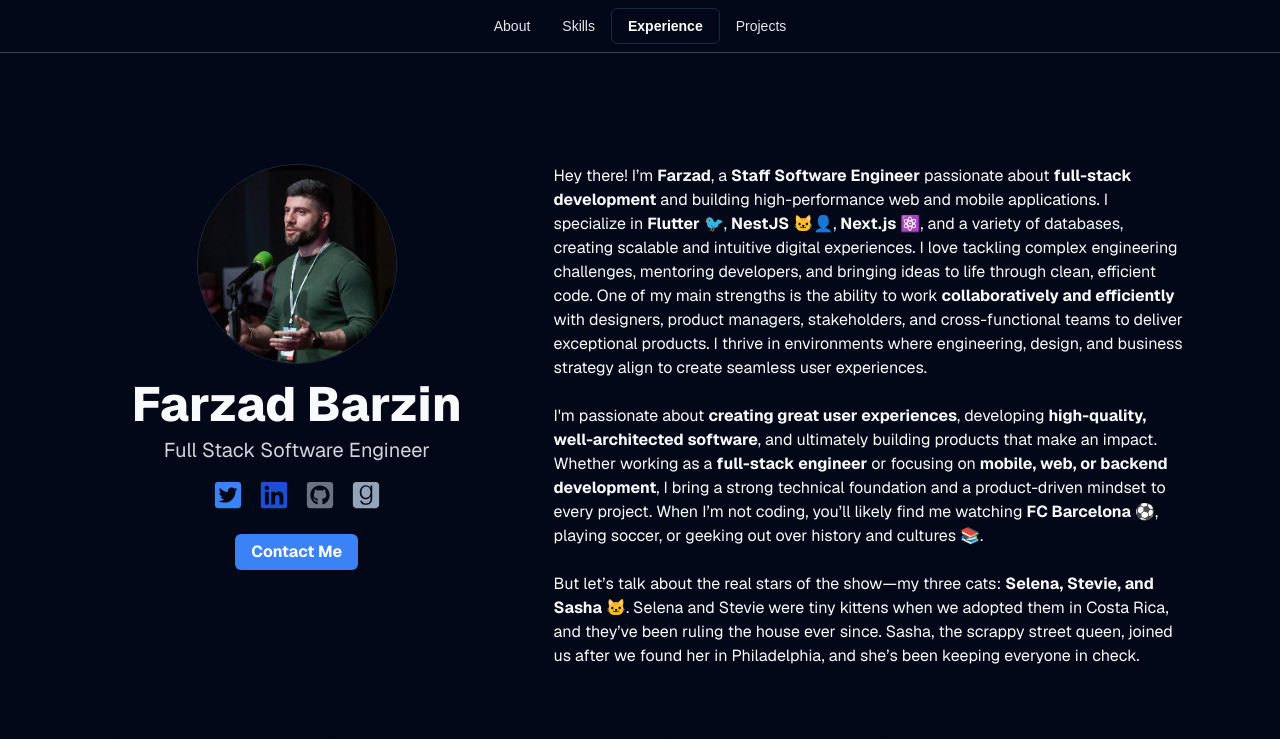
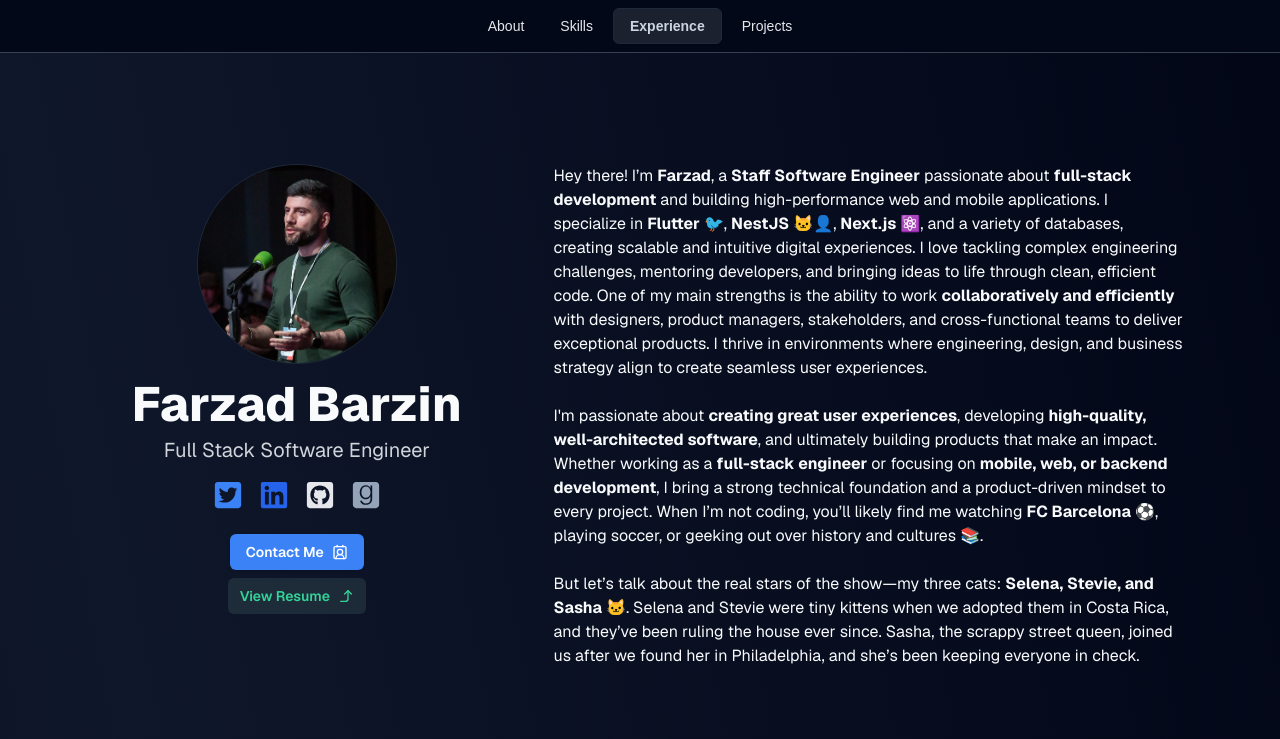
Before and after one commit to fbarzin/portfolio, a Next.js app: page / in a window 1280 px wide. Shown: the top 739 px of the page. Built offline with nearby package versions, Linux system fonts and the light colour scheme; grey boxes are pictures that could not be loaded.

Commit message:
Adds the resume and changes the background color.

```diff
--- a/src/app/layout.tsx
+++ b/src/app/layout.tsx
@@ -28,7 +28,7 @@ export default function RootLayout({
   return (
     <html lang="en" className="dark scroll-smooth">
       <body
-        className={`${geistSans.variable} ${geistMono.variable} antialiased`}
+        className={`${geistSans.variable} ${geistMono.variable} bg-gradient-to-tr from-slate-950 via-slate-900 to-slate-950 antialiased`}
       >
         <NavBar />
         <div className="container mx-auto max-w-screen-2xl px-0 md:px-4">
--- a/src/components/ExperienceCard.tsx
+++ b/src/components/ExperienceCard.tsx
@@ -15,7 +15,7 @@ export type Experience = {
 function ExperienceCard({ experience }: { experience: Experience }) {
   return (
     <a href={experience.website} target="_blank" rel="noreferrer">
-      <div className="group rounded-lg border border-gray-800 p-4 transition duration-300 hover:border hover:border-gray-700 hover:bg-gray-900 hover:shadow-lg">
+      <div className="group rounded-lg border border-gray-800 bg-slate-950 p-4 transition duration-300 hover:border hover:border-gray-700 hover:bg-gray-800 hover:shadow-lg">
         <div>
           <h3 className="mb-1 text-xl font-bold group-hover:text-sky-400">
             {experience.company}
--- a/src/components/NavBar.tsx
+++ b/src/components/NavBar.tsx
@@ -46,7 +46,7 @@ function NavBar() {
   return (
     <div className="fixed top-0 z-10 flex w-full border-b border-gray-700 bg-background px-4 py-2">
       <NavigationMenu className="container mx-auto flex flex-row items-center justify-center">
-        <NavigationMenuList className="flex flex-row items-center">
+        <NavigationMenuList className="flex flex-row items-center gap-1">
           {items.map((item) => (
             <NavigationMenuItem key={item.href} asChild>
               <Button
@@ -55,7 +55,7 @@ function NavBar() {
                 }
                 className={
                   activeSection === item.href.slice(1)
-                    ? 'font-semibold text-white'
+                    ? 'bg-slate-50/10 font-semibold text-slate-300'
                     : 'text-gray-200'
                 }
               >
--- a/src/components/ProjectCard.tsx
+++ b/src/components/ProjectCard.tsx
@@ -26,7 +26,7 @@ export interface ProjectCardProps extends React.HTMLAttributes<HTMLDivElement> {
 function ProjectCard({ className, project, ...props }: ProjectCardProps) {
   return (
     <div className={cn('w-full', className)} {...props}>
-      <div className="group my-2 rounded-lg border border-gray-800 px-4 py-2 transition duration-300 hover:border hover:border-gray-700 hover:bg-gray-900 hover:shadow-lg">
+      <div className="group my-2 rounded-lg border border-gray-800 bg-slate-950 px-4 py-2 transition duration-300 hover:border hover:border-gray-700 hover:bg-gray-900 hover:shadow-lg">
         <div className="flex flex-row items-center">
           <h2 className="my-4 text-2xl font-bold group-hover:text-sky-400">
             {project.name} - {project.company}
--- a/src/components/SkillBadge.tsx
+++ b/src/components/SkillBadge.tsx
@@ -18,7 +18,7 @@ function SkillBadge({ skillBadge }: { skillBadge: SkillBadge }) {
   return (
     <a href={skillBadge.website} target="_blank" rel="noreferrer">
       <div
-        className={`text-md flex flex-row items-center rounded-sm border-2 border-solid border-gray-700 px-2 py-1 font-semibold`}
+        className={`text-md flex flex-row items-center rounded-sm border-2 border-solid border-gray-700 px-2 py-1 font-semibold transition-transform hover:scale-105`}
         style={{
           backgroundColor: skillBadgeColor,
           color: foregroundColor,
--- a/src/components/SocialIcons.tsx
+++ b/src/components/SocialIcons.tsx
@@ -43,12 +43,12 @@ const SocialIcons = ({
       )}
       {linkedin && (
         <a href={linkedin} target="_blank" rel="noopener noreferrer">
-          <FaLinkedin className="text-3xl text-blue-700 hover:text-blue-900" />
+          <FaLinkedin className="text-3xl text-blue-600 hover:text-blue-900" />
         </a>
       )}
       {github && (
         <a href={github} target="_blank" rel="noopener noreferrer">
-          <FaGithubSquare className="text-3xl text-gray-500 hover:text-gray-700" />
+          <FaGithubSquare className="text-3xl text-gray-200 hover:text-gray-700" />
         </a>
       )}
       {bluesky && (
--- a/src/components/sections/AboutSection.tsx
+++ b/src/components/sections/AboutSection.tsx
@@ -4,6 +4,7 @@ import ImagesCarousel from '../ImagesCarousel';
 import Image from 'next/image';
 import SocialIcons from '../SocialIcons';
 import { Button } from '../ui/button';
+import { ContactRound, CornerRightUpIcon } from 'lucide-react';
 
 function AboutSection() {
   return (
@@ -36,9 +37,19 @@ function AboutSection() {
           >
             <Button
               variant="default"
-              className="my-6 ml-auto text-base font-bold text-white"
+              className="mt-6 transform font-semibold text-white transition duration-300 hover:scale-105"
             >
               Contact Me
+              <ContactRound className="inline-block" />
+            </Button>
+          </a>
+          <a href="/resume.pdf" target="_blank" rel="noreferrer">
+            <Button
+              className="mt-2 transform bg-emerald-200/10 px-3 font-semibold text-emerald-400 transition duration-300 hover:scale-105"
+              variant="ghost"
+            >
+              View Resume
+              <CornerRightUpIcon className="inline-block" />
             </Button>
           </a>
         </div>
--- a/src/components/sections/ExperienceSection.tsx
+++ b/src/components/sections/ExperienceSection.tsx
@@ -1,6 +1,8 @@
 import React from 'react';
 import data from '../../../data/experience.json';
 import ExperienceCard from '../ExperienceCard';
+import { Button } from '../ui/button';
+import { CornerRightUpIcon } from 'lucide-react';
 
 function ExperienceSection() {
   return (
@@ -14,6 +16,15 @@ function ExperienceSection() {
           <ExperienceCard key={experience.id} experience={experience} />
         ))}
       </div>
+      <a href="/resume.pdf" target="_blank" rel="noreferrer">
+        <Button
+          className="my-4 transform px-2 font-semibold text-gray-300 transition duration-300 hover:scale-105 hover:text-emerald-400"
+          variant="ghost"
+        >
+          View Full Resume
+          <CornerRightUpIcon className="inline-block" />
+        </Button>
+      </a>
     </section>
   );
 }
```
Also changed, not shown: 1 other file (tests, documents, lock files or other folders).
